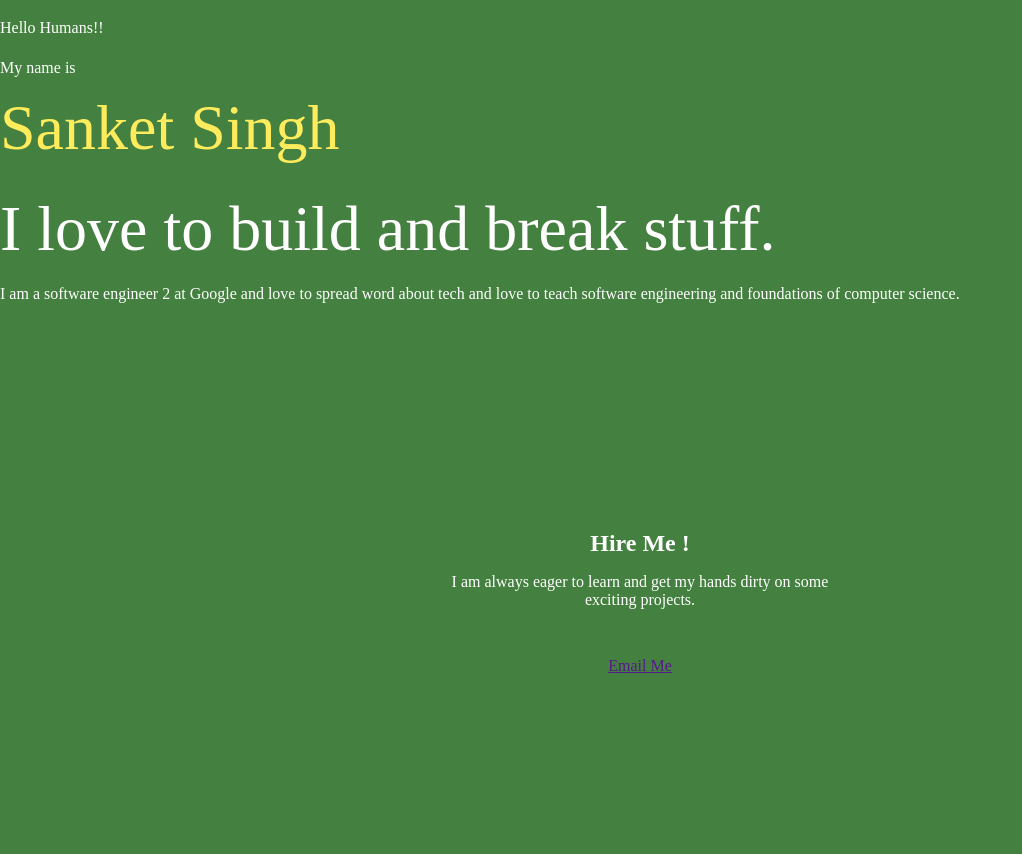
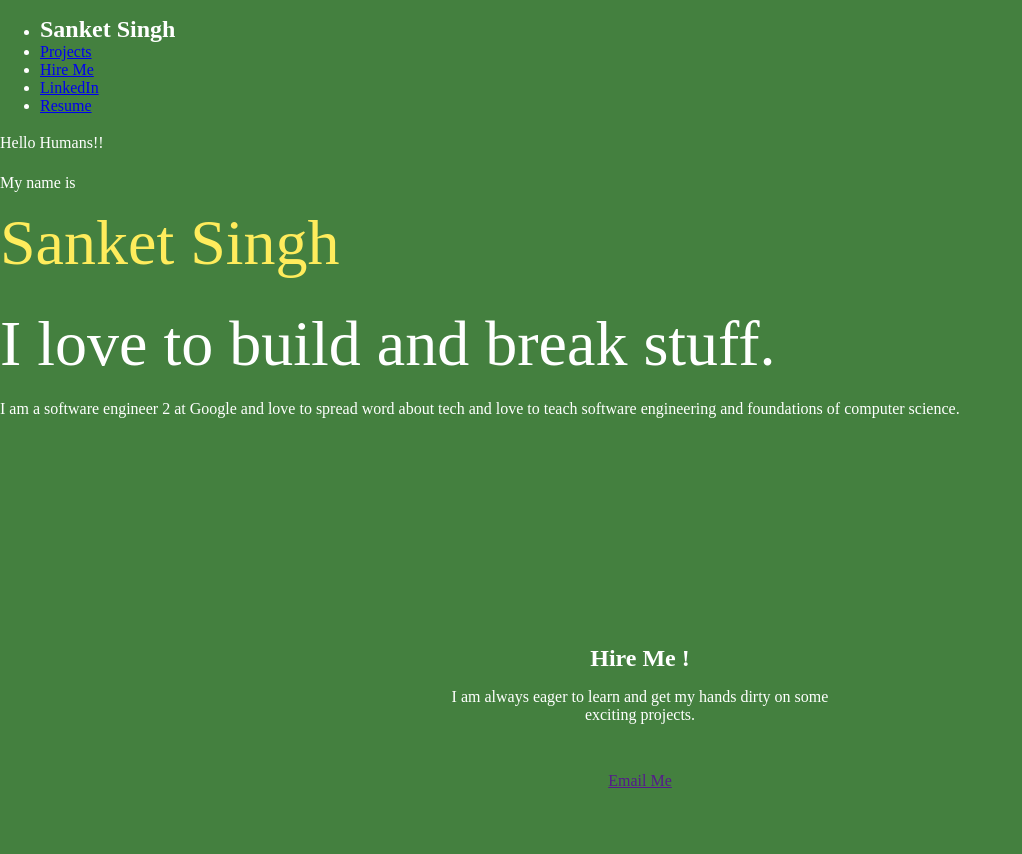
Before and after one commit to singhsanket143/Frontend-Basics, a plain HTML site: page 1.HTML-Intro/index.html in a window 1280 px wide. Shown: the whole page, without its empty margins (0-1022 px from the left). Before the commit the page ends 800 px from the top, so only its background shows below. Drawn offline with Linux system fonts and the light colour scheme.

Commit message:
Added nav markup

```diff
--- a/1.HTML-Intro/index.html
+++ b/1.HTML-Intro/index.html
@@ -8,6 +8,26 @@
     <title>Document</title>
 </head>
 <body>
+
+    <nav>
+        <ul>
+            <li>
+                <h1>Sanket Singh</h1>
+            </li>
+            <li>
+                <a href="#projects">Projects</a>
+            </li>
+            <li>
+                <a href="#hire">Hire Me</a>
+            </li>
+            <li>
+                <a href="#linkedin">LinkedIn</a>
+            </li>
+            <li>
+                <a href="#resume">Resume</a>
+            </li>
+        </ul>
+    </nav>
 
     <section id="intro">
         <!-- making a section tag to make sure we define semantic tag -->
```
